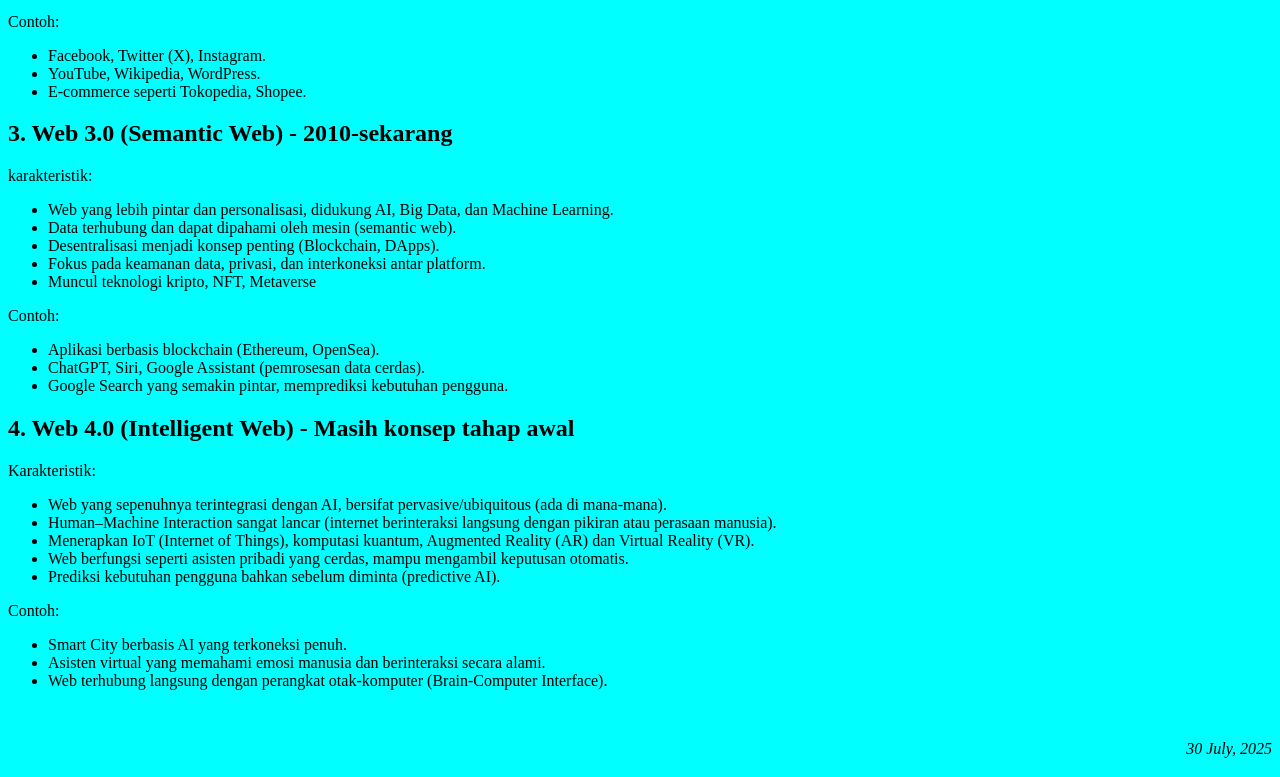
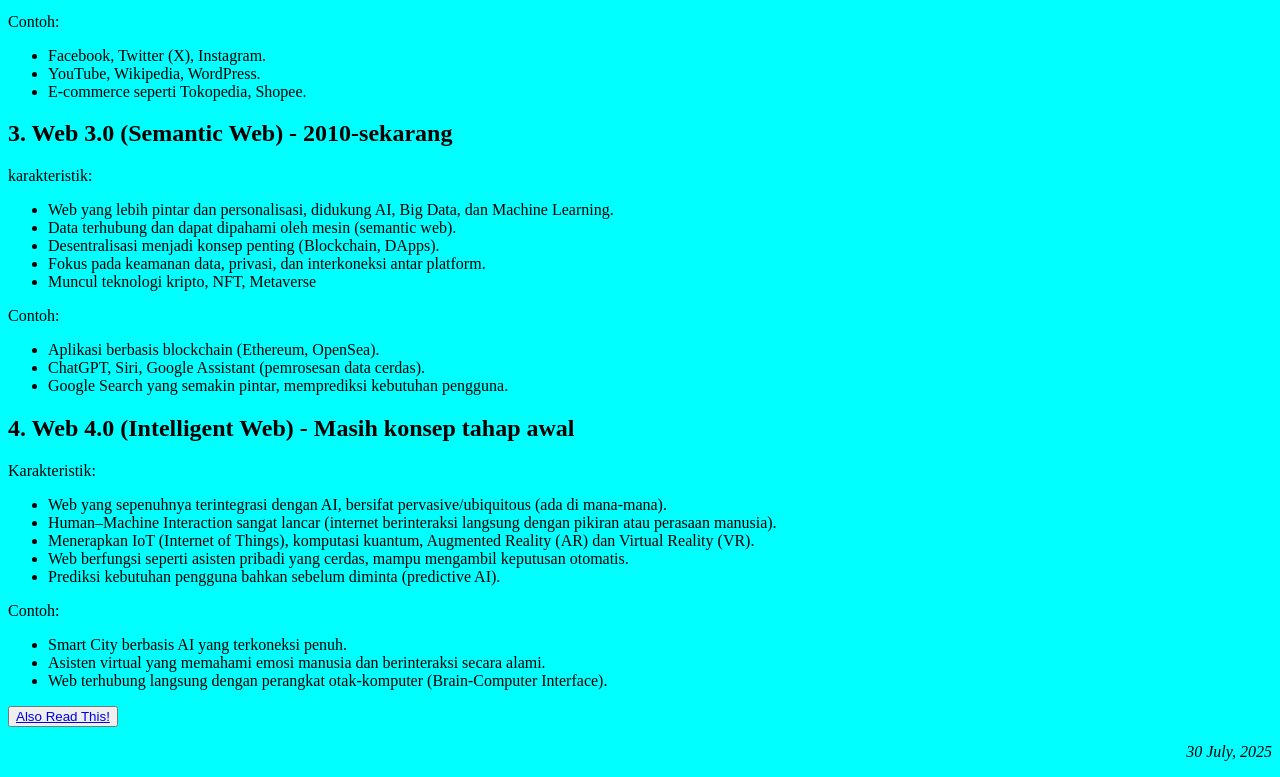
Before and after one commit to hddzaa/tugas_1, a plain HTML site: page index.html in a window 1280 px wide. Shown: the part 484-1261 px from the top of the page. Drawn offline with Linux system fonts and the light colour scheme.

Commit message:
Tugas_1_zhd

```diff
--- a/index.html
+++ b/index.html
@@ -71,6 +71,7 @@
         <li>Asisten virtual yang memahami emosi manusia dan berinteraksi secara alami.</li>
         <li>Web terhubung langsung dengan perangkat otak-komputer (Brain-Computer Interface).</li>
     </ul>
+    <button><a href="http://127.0.0.1:5500/about.html">Also Read This!</a></button>
     <br>
     <p align="right"><i>30 July, 2025</i></p>
 </body>
```
Also changed, not shown: about.html (+1 -1 lines).
